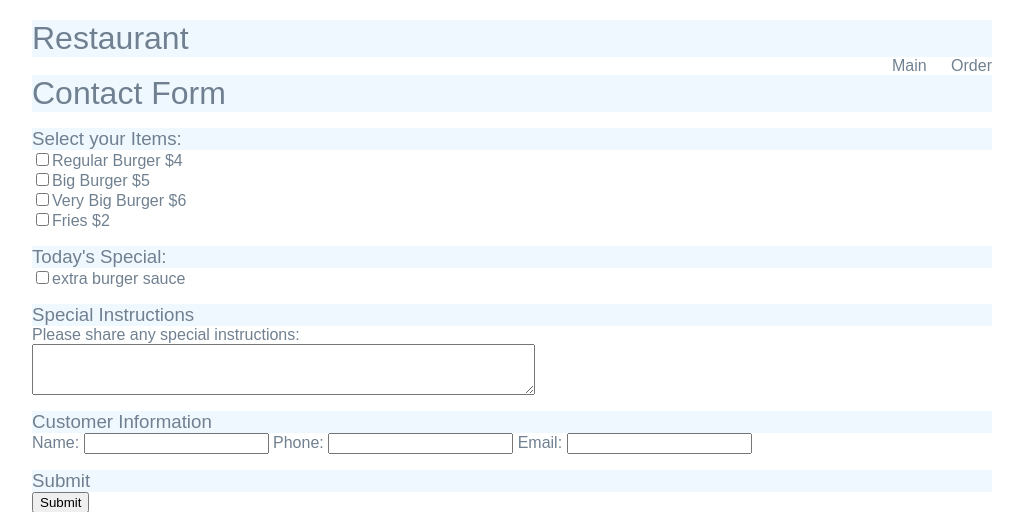
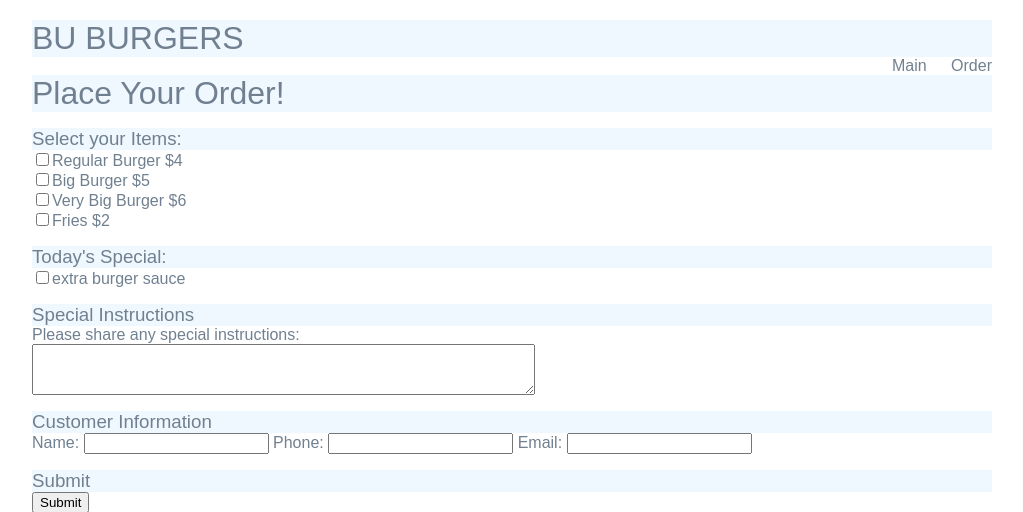
Before and after one commit to realJimJin/cs412, a Django app: page /restaurant/order in a window 1280 px wide. Shown: the top 512 px of the page, without its empty margins (128-1151 px from the left). Run offline with Django 5.2, Linux system fonts and the light colour scheme.

Commit message:
updated order and base

```diff
--- a/restaurant/templates/restaurant/base.html
+++ b/restaurant/templates/restaurant/base.html
@@ -9,7 +9,7 @@
     <body>
         <div class="grid-container">
         <header>
-            <h1>Restaurant</h1>
+            <h1>BU BURGERS</h1>
         </header>
        </div>
         <nav>
--- a/restaurant/templates/restaurant/order.html
+++ b/restaurant/templates/restaurant/order.html
@@ -3,7 +3,7 @@
 
 {% block content %}
 <div>
-    <h1>Contact Form</h1>
+    <h1>Place Your Order!</h1>
 
     <form action="{% url 'confirmation' %}" method="POST">
         {% csrf_token %}
```
